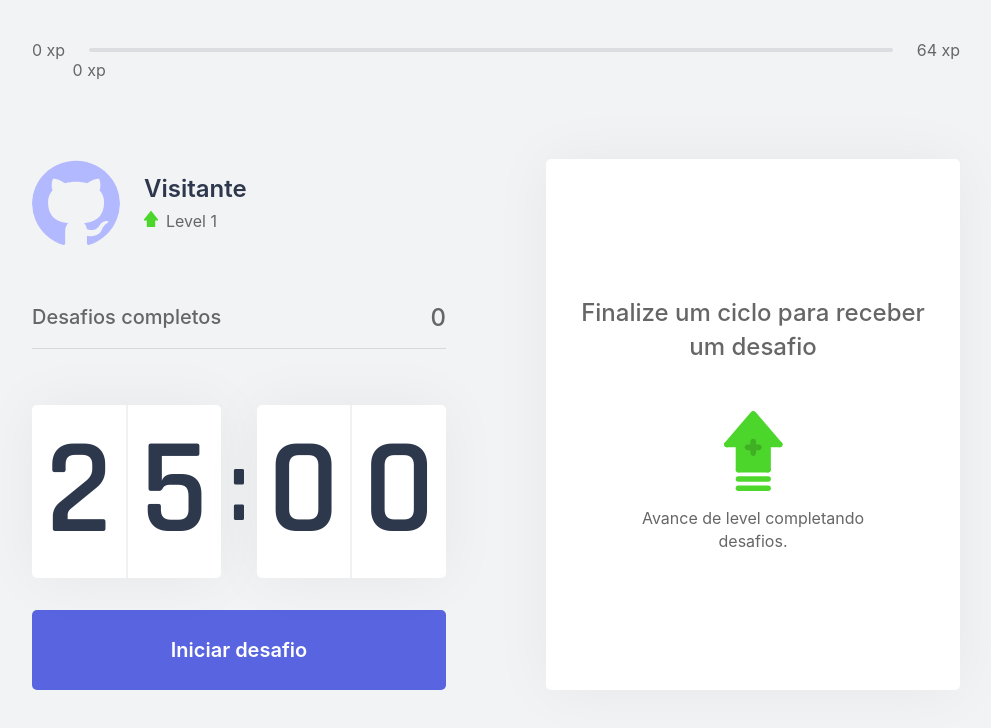
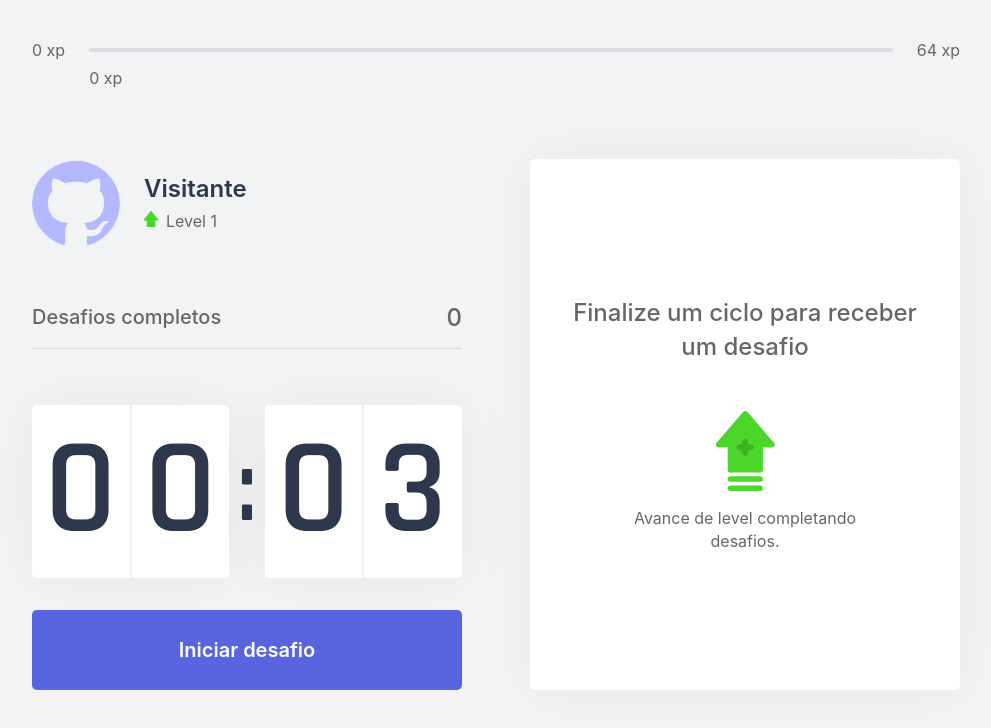
Before and after one commit to WalissonRodrigo/nlw04-react, a Next.js app: page /home in a window 1280 px wide. Shown: the top 728 px of the page, without its empty margins (144-1135 px from the left). Built offline with nearby package versions, Linux system fonts and the light colour scheme; no server answers.

Commit message:
fix bug css que movimentava sozinho quando o contador tinha seu tamanho alterado devido a fonte. fix posição da barra de xp que quebrava e ultrapassava a linha ao chegar em 100%

```diff
--- a/src/components/ExperienceBar.tsx
+++ b/src/components/ExperienceBar.tsx
@@ -1,6 +1,8 @@
 import { useContext } from "react";
 import { ChallengesContext } from "../contexts/ChallengesContext";
 import styles from "../styles/components/ExperienceBar.module.css";
+
+const DIFERENCE_CSS_MARGIN = 3;
 
 function ExperienceBar() {
   const { currentExperience, experienceToNextLevel } = useContext(
@@ -15,7 +17,7 @@ function ExperienceBar() {
         <div style={{ width: `${percentToNextLevel}%` }} />
         <span
           className={styles.currentExperience}
-          style={{ left: `${percentToNextLevel}%` }}
+          style={{ left: `${percentToNextLevel + DIFERENCE_CSS_MARGIN}%` }}
         >
           {currentExperience} xp
         </span>
--- a/src/contexts/CountdownContext.tsx
+++ b/src/contexts/CountdownContext.tsx
@@ -7,7 +7,7 @@ import React, {
 } from "react";
 import { ChallengesContext } from "./ChallengesContext";
 
-const INIT_TIME_MINUTES = 25;
+const INIT_TIME_MINUTES = 0.05;
 const HOUR_IN_MINUTES = 60;
 
 let countdownTimeout: NodeJS.Timeout;
--- a/src/styles/components/Countdown.module.css
+++ b/src/styles/components/Countdown.module.css
@@ -18,6 +18,7 @@
   border-radius: 5px;
   font-size: 8.5rem;
   text-align: center;
+  min-width: 11rem;
 }
 
 .countdownContainer > div span {
--- a/src/styles/components/ExperienceBar.module.css
+++ b/src/styles/components/ExperienceBar.module.css
@@ -25,5 +25,7 @@
 span.currentExperience {
   position: absolute;
   top: 12px;
+  width: 4rem;
+  margin: 0.5rem;
   transform: translateX(-50%);
 }
--- a/src/styles/pages/Home.module.css
+++ b/src/styles/pages/Home.module.css
@@ -11,7 +11,7 @@
   flex: 1;
   display: grid;
   grid-template-columns: 1fr 1fr;
-  gap: 6.25rem;
+  gap: 4.25rem;
   align-content: center;
   margin-top: 1.75rem;
 }
```
